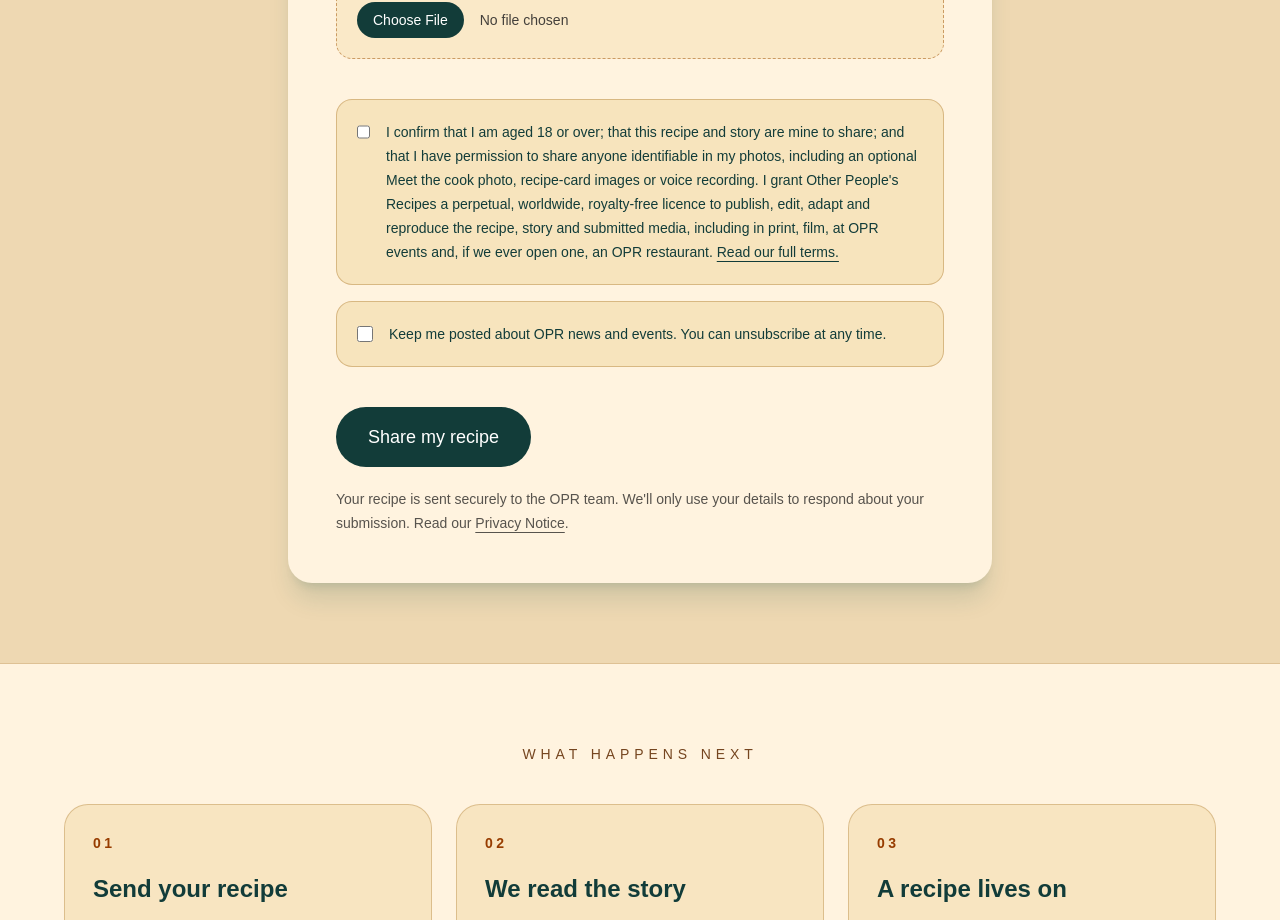
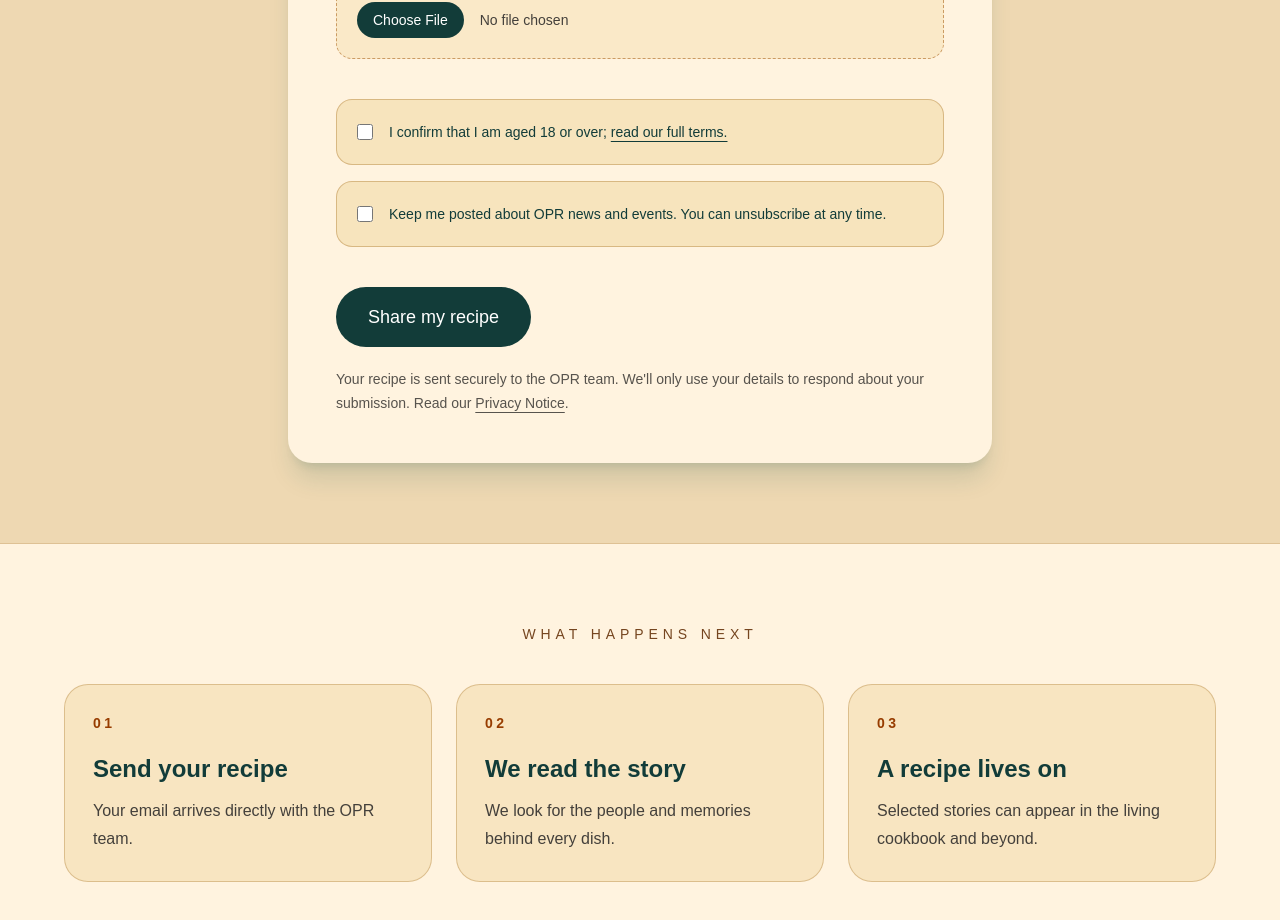
Before and after one commit to OPRUK/opr-platform, a Next.js app: page /share in a window 1280 px wide. Shown: the part 3660-4580 px from the top of the page. Built offline with nearby package versions, Linux system fonts and the light colour scheme; no server answers; a web font is replaced by a local one.

Commit message:
Shorten recipe submission consent

```diff
--- a/app/share/RecipeForm.tsx
+++ b/app/share/RecipeForm.tsx
@@ -912,15 +912,9 @@ export default function RecipeForm() {
           className="mt-1 h-4 w-4 accent-[#123C39]"
         />
         <span>
-          I confirm that I am aged 18 or over; that this recipe and story are
-          mine to share; and that I have permission to share anyone identifiable
-          in my photos, including an optional Meet the cook photo, recipe-card images or voice recording. I grant Other
-          People&apos;s Recipes a perpetual, worldwide, royalty-free licence to
-          publish, edit, adapt and reproduce the recipe, story and submitted
-          media, including in print, film, at OPR events and, if we ever open
-          one, an OPR restaurant. {" "}
+          I confirm that I am aged 18 or over;{" "}
           <Link href="/terms" className="underline underline-offset-4">
-            Read our full terms.
+            read our full terms.
           </Link>
         </span>
       </label>
```
